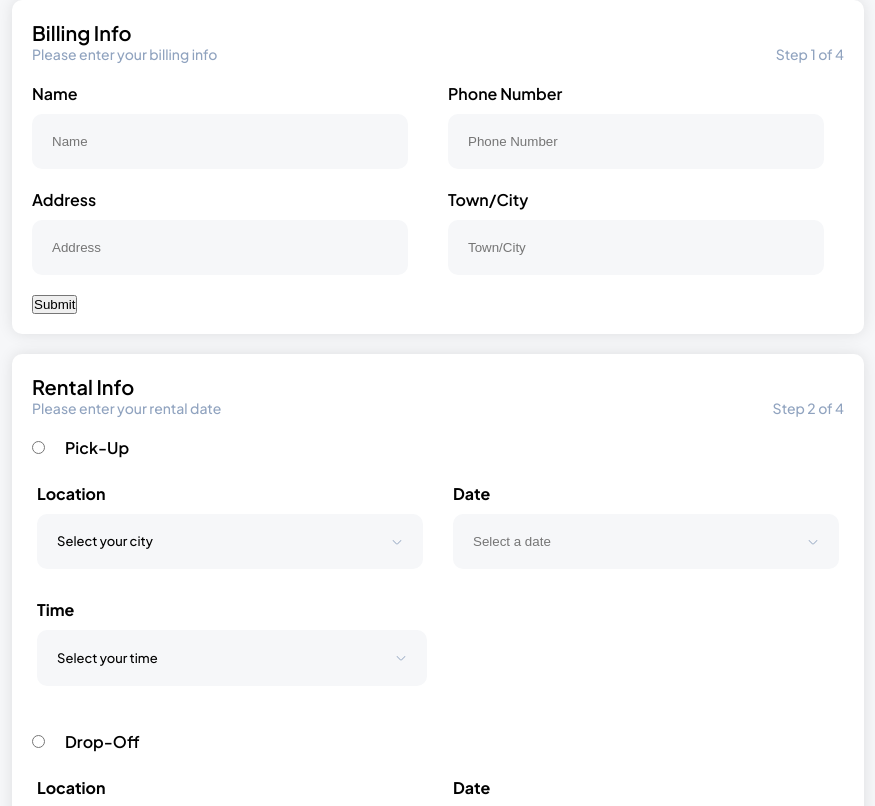
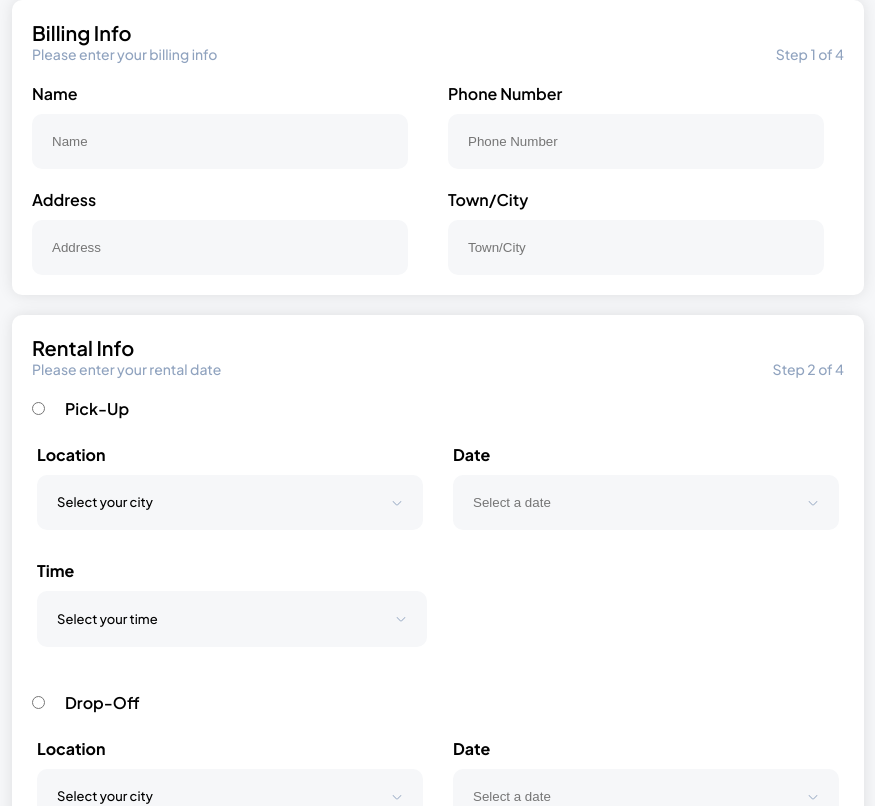
Before and after one commit to ozcsert/Morent, a Next.js app: page /payment in a window 1280 px wide. Shown: the top 806 px of the page, without its empty margins (202-1077 px from the left). Built offline with nearby package versions, Linux system fonts and the light colour scheme.

Commit message:
[SE-28] - submit button removed

```diff
--- a/src/app/(main)/payment/page.tsx
+++ b/src/app/(main)/payment/page.tsx
@@ -32,13 +32,18 @@ const Payment: React.FC = () => {
     event.preventDefault();
     console.log(billingForm);
   };
-  const handleButtonClick = () => {
-    if (!billingForm.name || !billingForm.phone || !billingForm.address || !billingForm.town) {
-      alert('Please fill in all the required fields!');
-      return;
-    }
-    alert('Form submitted successfully!');
-  };
+  // const handleButtonClick = () => {
+  //   if (
+  //     !billingForm.name ||
+  //     !billingForm.phone ||
+  //     !billingForm.address ||
+  //     !billingForm.town
+  //   ) {
+  //     alert('Please fill in all the required fields!');
+  //     return;
+  //   }
+  //   alert('Form submitted successfully!');
+  // };
   const {
     register,
     handleSubmit,
@@ -73,8 +78,13 @@ const Payment: React.FC = () => {
   };
 
   return (
-    <div className='payment'>
-      <BillingInfo handleButtonClick={handleButtonClick} handleInputChange={handleInputChange} handleSubmitBillingForm={handleSubmitBillingForm} billingForm={billingForm} />
+    <div className="payment">
+      <BillingInfo
+        //handleButtonClick={handleButtonClick}
+        handleInputChange={handleInputChange}
+        handleSubmitBillingForm={handleSubmitBillingForm}
+        billingForm={billingForm}
+      />
       <RentalInfo control={control} register={register} errors={errors} />
       <PaymentMethod register={register} errors={errors} setValue={setValue} />
       <Confirmation handleSubmit={handleSubmit} onSubmit={onSubmit} />
--- a/src/components/BillingInfo/index.tsx
+++ b/src/components/BillingInfo/index.tsx
@@ -1,19 +1,19 @@
-
 import { BillingForm } from '@/app/(main)/payment/page';
-import './styles.scss'
-
+import './styles.scss';
 
 type BillingFormProps = {
   handleInputChange: (event: React.ChangeEvent<HTMLInputElement>) => void;
   handleSubmitBillingForm: (event: React.FormEvent<HTMLFormElement>) => void;
-  handleButtonClick: () => void;
+  //handleButtonClick: () => void;
   billingForm: BillingForm;
-}
+};
 
-
-const BillingInfo = ({ handleInputChange, handleSubmitBillingForm, handleButtonClick, billingForm }: BillingFormProps) => {
-
-
+const BillingInfo = ({
+  handleInputChange,
+  handleSubmitBillingForm,
+  //handleButtonClick,
+  billingForm,
+}: BillingFormProps) => {
   return (
     <div>
       <div className="billing-container">
@@ -69,13 +69,13 @@ const BillingInfo = ({ handleInputChange, handleSubmitBillingForm, handleButtonC
               onChange={handleInputChange}
             />
           </div>
-      <button type="submit" className="submit-button" onClick={handleButtonClick}>
+          {/* <button type="submit" className="submit-button" onClick={handleButtonClick}>
         Submit
-      </button>
+      </button> */}
         </form>
       </div>
     </div>
-  )
-}
+  );
+};
 
-export default BillingInfo
+export default BillingInfo;
```
Also changed, not shown: 1 other file (tests, documents, lock files or other folders). Lines whose indentation alone changed are shown as unchanged.
